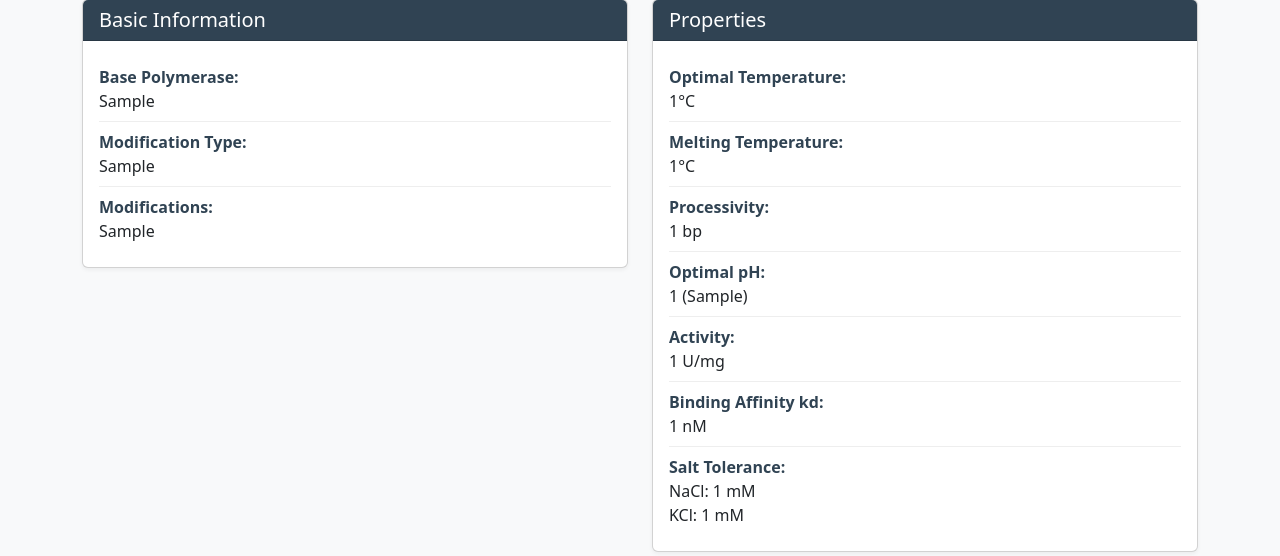
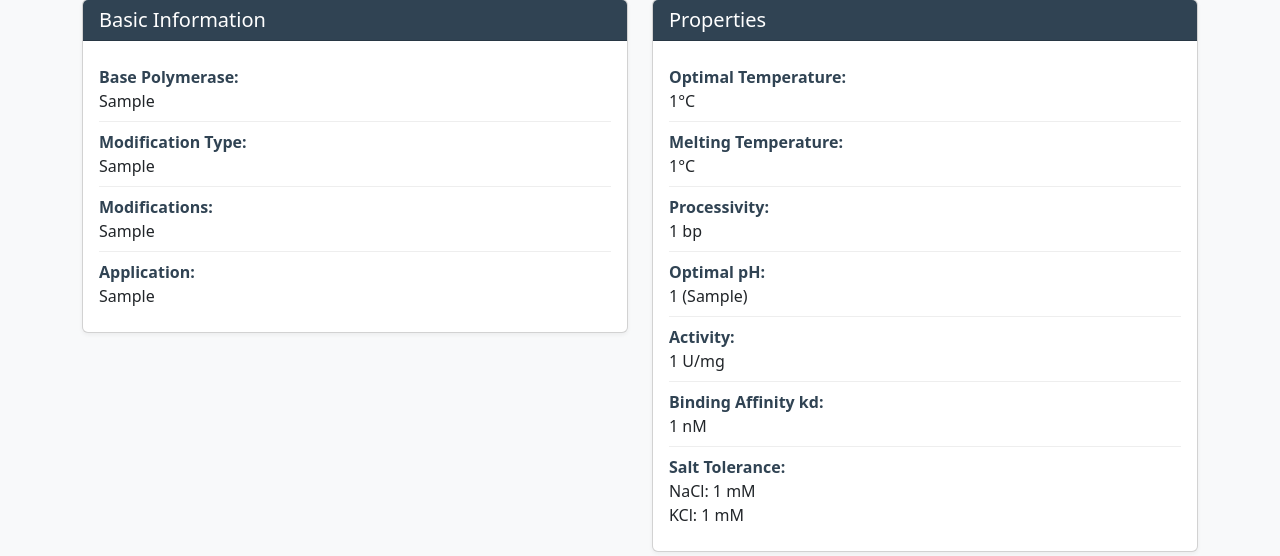
Before and after one commit to zia098/PolymDB_dj, a Django app: page /polymes/modified/1/ in a window 1280 px wide. Shown: the part 105-661 px from the top of the page. Run offline with Django 5.2, Linux system fonts and the light colour scheme; tables that the repository leaves empty hold one stand-in row (values such as "Sample post").

Commit message:
Update modified_detail.html

```diff
--- a/polymes/templates/polymes/modified_detail.html
+++ b/polymes/templates/polymes/modified_detail.html
@@ -74,6 +74,10 @@
             <div class="property-item">
               <span class="property-label">Modifications:</span>
               <div>{{ polymerase.modifications }}</div>
+            </div>
+            <div class="property-item">
+              <span class="property-label">Application:</span>
+              <div>{{ polymerase.applications }}</div>
             </div>
           </div>
         </div>
```
